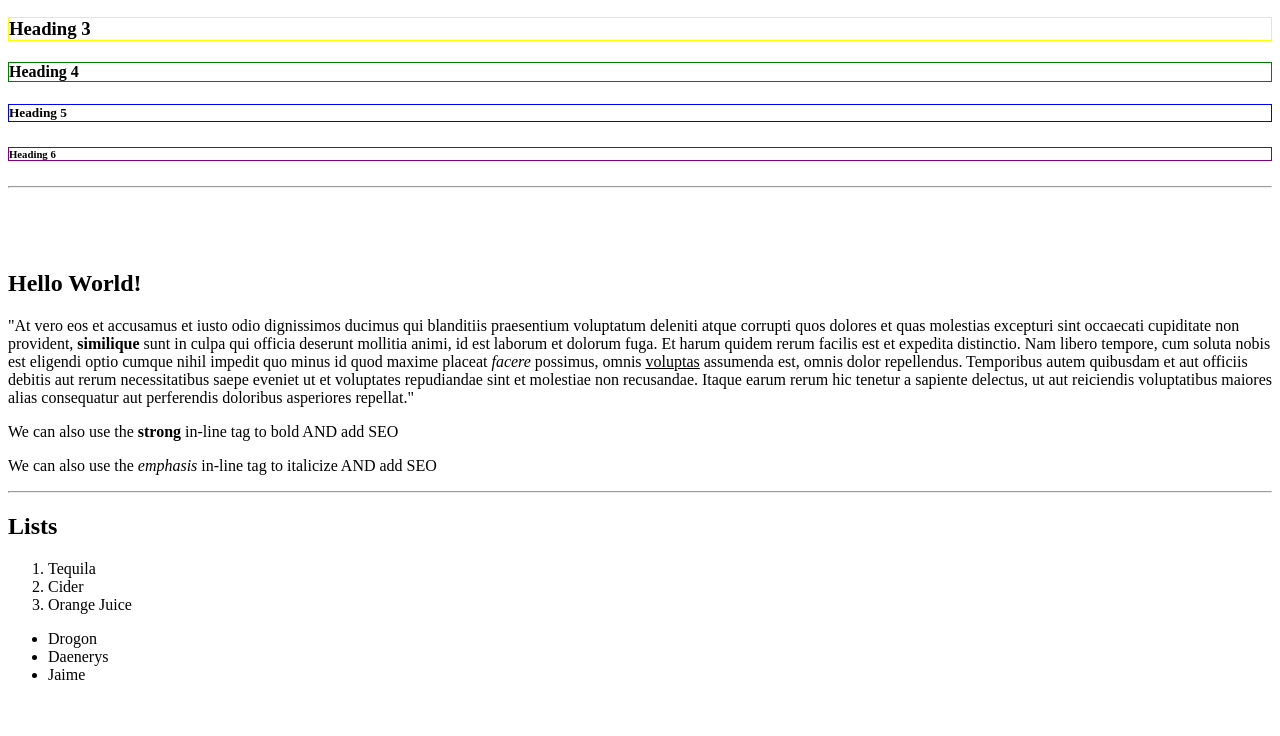
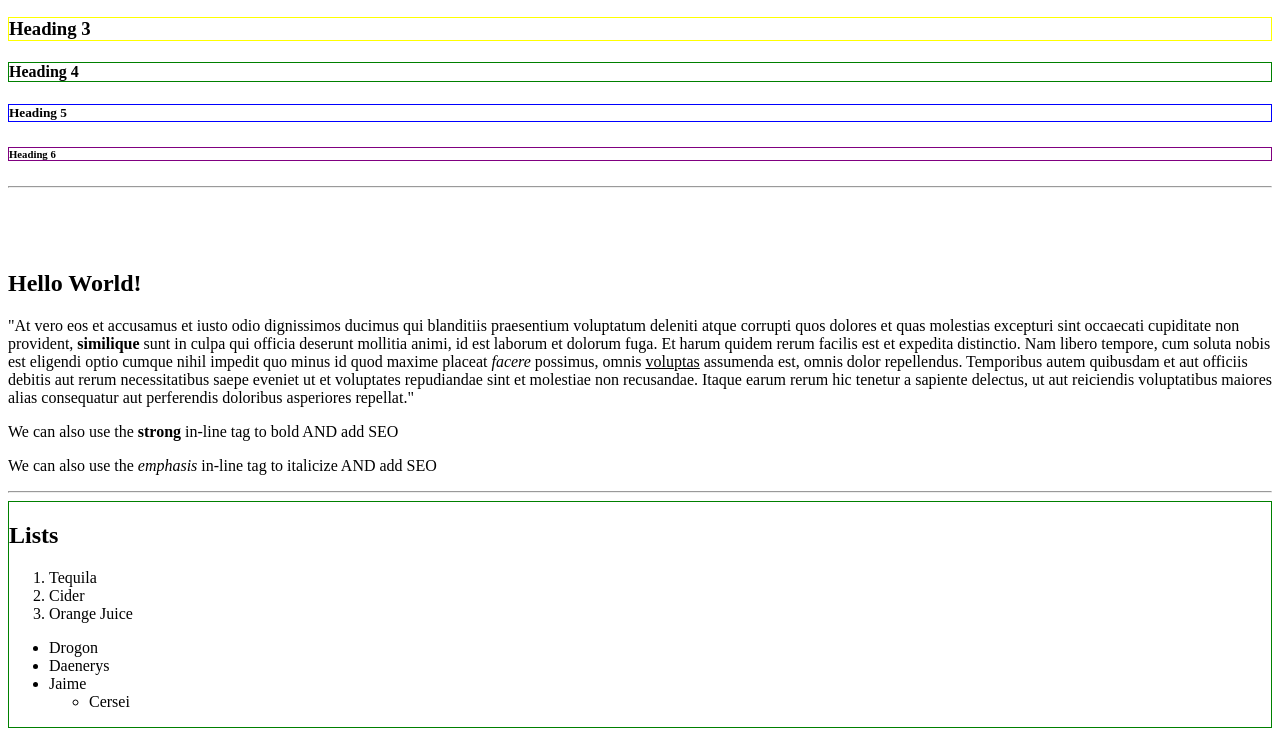
Before and after one commit to giana94/SE111_202240, a plain HTML site: page week1_demo/index.html in a window 1280 px wide. Shown: the part 114-850 px from the top of the page. Before the commit the page ends 814 px from the top, so only its background shows below. Drawn offline with Linux system fonts and the light colour scheme.

Commit message:
W2 - end of day

```diff
--- a/week1_demo/index.html
+++ b/week1_demo/index.html
@@ -37,6 +37,7 @@
 
     <hr>
 
+    <div style="border:1px solid green">
         <h2>Lists</h2>
 
         <ol><!--ordered list (numbered)-->
@@ -53,9 +54,12 @@
           <li>Drogon</li>
          <li>Daenerys</li>
          <li>Jaime</li>
+             <ul>
+                 <li>Cersei</li>
+                </ul>
 
      </ul>
-
+    </div>
 
 </body>
 </html>
```
Lines whose indentation alone changed are shown as unchanged.
